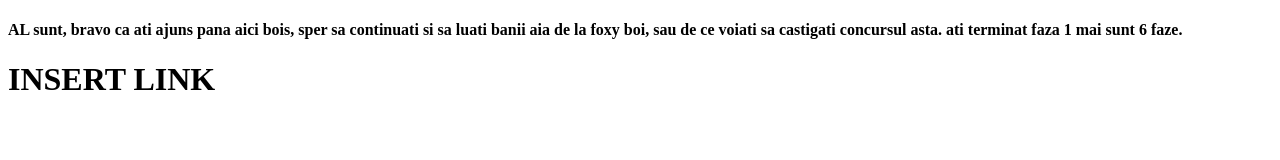
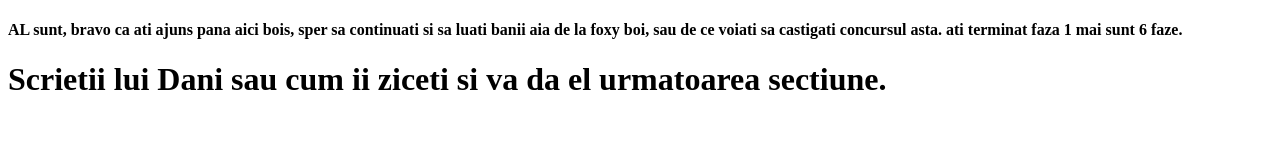
Before and after one commit to Symplystic103/Sike, a plain HTML site: page gopnik.html in a window 1280 px wide. Drawn offline with Linux system fonts and the light colour scheme.

Commit message:
Update gopnik.html

```diff
--- a/gopnik.html
+++ b/gopnik.html
@@ -7,7 +7,7 @@
 </head>
 <body>
     <h4>AL sunt, bravo ca ati ajuns pana aici bois, sper sa continuati si sa luati banii aia de la foxy boi, sau de ce voiati sa castigati concursul asta. ati terminat faza 1 mai sunt 6 faze.</h4>
-    <h1>INSERT LINK</h1>
+    <h1>Scrietii lui Dani sau cum ii ziceti si va da el urmatoarea sectiune.</h1>
     <!--macar Dani sa imi zici, nu foxy boi-->
     <!--De ce foxy boi-->
     <!--nu uita ca vin duminica. nu cred ca vrei sa ma enervezi-->
```
